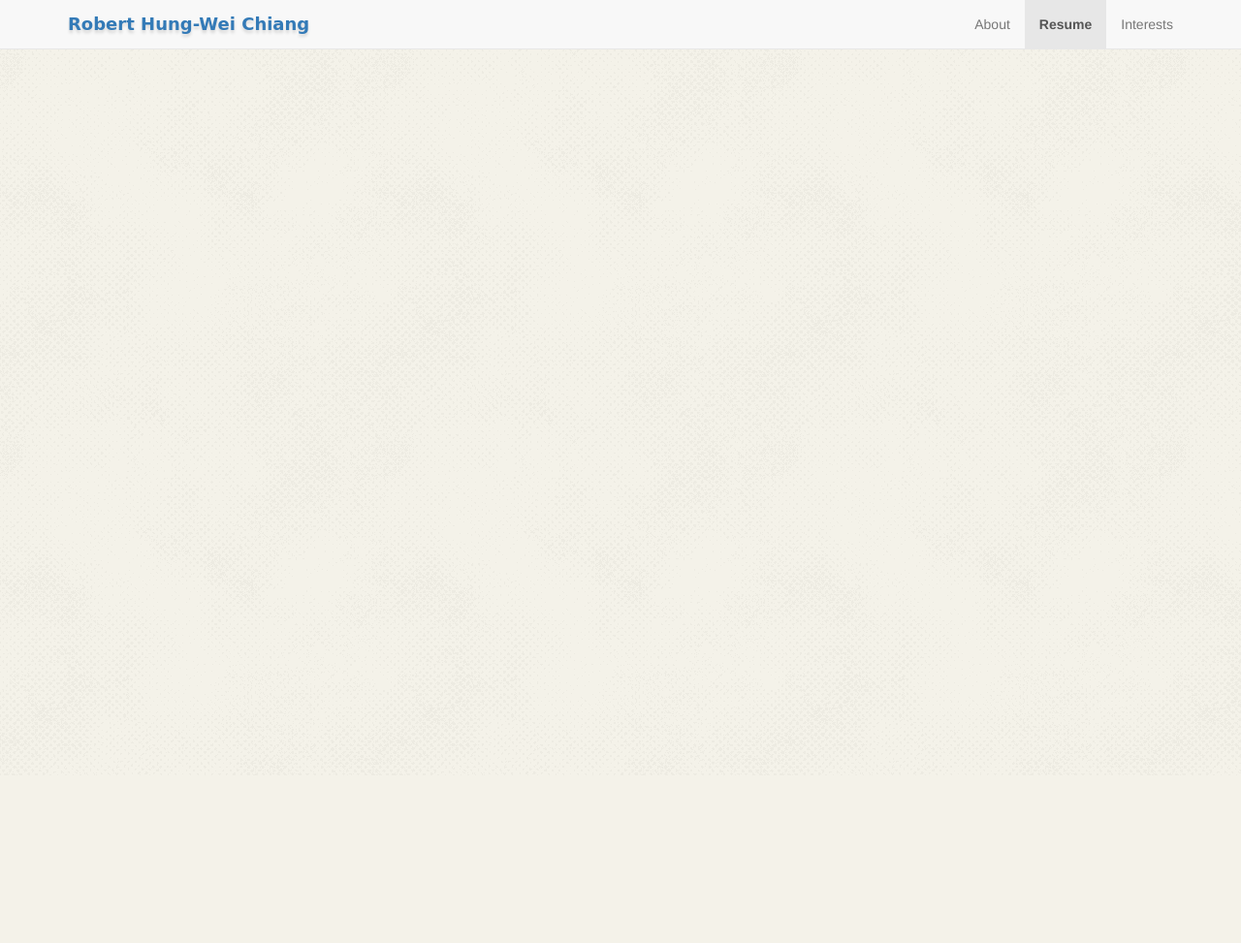
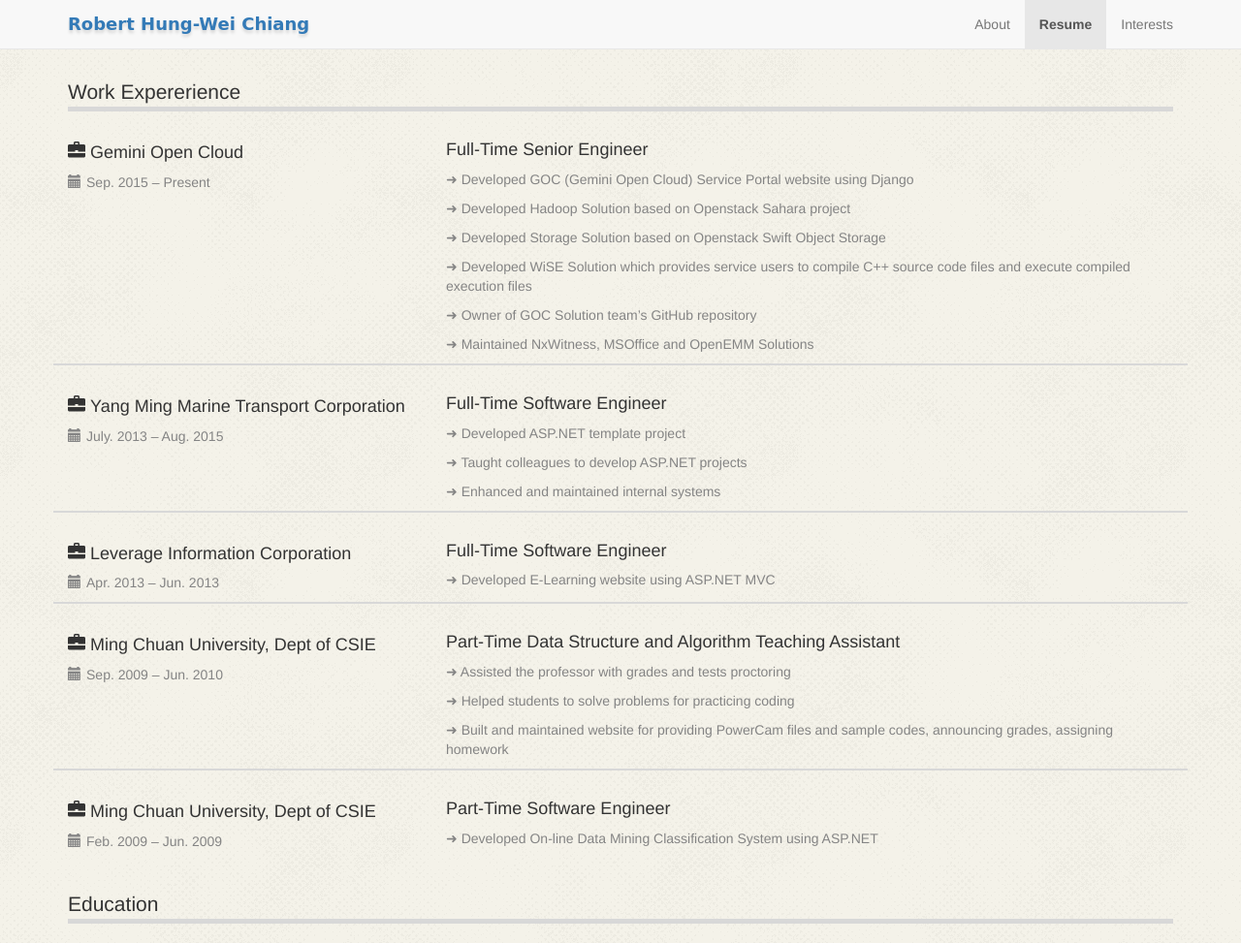
Before and after one commit to CutestPiglet/RobertHWChiang, a Django app: page /resume/ in a window 1280 px wide. Shown: the whole page at 97% size. Before the commit the page ends 51 px from the top, so only its background shows below. Run offline with Django 3.2, Linux system fonts and the light colour scheme; some libraries are stand-ins or nearby versions.

Commit message:
add work expereience contents

```diff
--- /dev/null
+++ b/static/css/resume.css
@@ -0,0 +1,17 @@
+h3 {
+  font-size: 22px;
+  margin: 5px 0 15px;
+}
+
+p {
+  color: #848484;
+}
+
+hr {
+  border-top: 2px solid #d8d8d8;
+  width: 100%;
+}
+
+i {
+  margin-right: 5px;
+}
--- /dev/null
+++ b/static/js/resume.js
@@ -0,0 +1,16 @@
+$(function(){
+    /* prepend arrow symbol to every p in main_content */
+    $('div.work_content p').each(function (){
+        $(this).prepend('&#10140; ');
+    });
+
+    /* prepend briefcase icon to every h4 in company div */
+    $('div.company h4').each(function (){
+        $(this).prepend('<i class="glyphicon glyphicon-briefcase"></i>');
+    });
+
+    /* prepend calendar icon to every p in company div */
+    $('div.company p').each(function (){
+        $(this).prepend('<i class="glyphicon glyphicon-calendar"></i>');
+    });
+})
--- a/templates/resume.html
+++ b/templates/resume.html
@@ -2,12 +2,88 @@
 {% load staticfiles %}
 
 {% block custom_css %}
-  <link href="{% static 'css/about.css' %}" rel="stylesheet">
+  <link href="{% static 'css/resume.css' %}" rel="stylesheet">
 {% endblock custom_css %}
 
 {% block custom_js %}
-  <script src="{% static "js/about.js" %}"></script>
+  <script src="{% static "js/resume.js" %}"></script>
 {% endblock custom_js %}
 
 {% block main_content %}
+  <!-- work experience -->
+  <fieldset>
+    <legend>Work Expererience</legend>
+    <div class="row">
+
+      <div class="col-md-4 company">
+        <h4>Gemini Open Cloud</h4>
+        <p>Sep. 2015 – Present</p>
+      </div>
+      <div class="col-md-8 work_content">
+        <h4>Full-Time Senior Engineer</h4>
+        <p>Developed GOC (Gemini Open Cloud) Service Portal website using Django</p>
+        <p>Developed Hadoop Solution based on Openstack Sahara project</p>
+        <p>Developed Storage Solution based on Openstack Swift Object Storage</p>
+        <p>Developed WiSE Solution which provides service users to compile C++ source code files and execute compiled execution files</p>
+        <p>Owner of GOC Solution team’s GitHub repository</p>
+        <p>Maintained NxWitness, MSOffice and OpenEMM Solutions</p>
+        <hr class="visible-xs">
+      </div>
+
+      <hr class="hidden-xs">
+      <div class="col-md-4 company">
+        <h4>Yang Ming Marine Transport Corporation</h4>
+        <p>July. 2013 – Aug. 2015</p>
+      </div>
+      <div class="col-md-8 work_content">
+        <h4>Full-Time Software Engineer</h4>
+        <p>Developed ASP.NET template project</p>
+        <p>Taught colleagues to develop ASP.NET projects</p>
+        <p>Enhanced and maintained internal systems</p>
+        <hr class="visible-xs">
+      </div>
+
+      <hr class="hidden-xs">
+      <div class="col-md-4 company">
+        <h4>Leverage Information Corporation</h4>
+        <p>Apr. 2013 – Jun. 2013</p>
+      </div>
+      <div class="col-md-8 work_content">
+        <h4>Full-Time Software Engineer</h4>
+        <p>Developed E-Learning website using ASP.NET MVC</p>
+        <hr class="visible-xs">
+      </div>
+
+      <hr class="hidden-xs">
+      <div class="col-md-4 company">
+        <h4>Ming Chuan University, Dept of CSIE</h4>
+        <p>Sep. 2009 – Jun. 2010</p>
+      </div>
+      <div class="col-md-8 work_content">
+        <h4>Part-Time Data Structure and Algorithm Teaching Assistant</h4>
+        <p>Assisted the professor with grades and tests proctoring</p>
+        <p>Helped students to solve problems for practicing coding</p>
+        <p>Built and maintained website for providing PowerCam files and sample codes, announcing grades, assigning homework</p>
+        <hr class="visible-xs">
+      </div>
+
+      <hr class="hidden-xs">
+      <div class="col-md-4 company">
+        <h4>Ming Chuan University, Dept of CSIE</h4>
+        <p>Feb. 2009 – Jun. 2009</p>
+      </div>
+      <div class="col-md-8 work_content">
+        <h4>Part-Time Software Engineer</h4>
+        <p>Developed On-line Data Mining Classification System using ASP.NET</p>
+        <hr class="visible-xs">
+      </div>
+
+    </div> <!-- row -->
+  </fieldset>
+
+  <!-- education -->
+  <fieldset>
+    <legend>Education</legend>
+  </fieldset>
+
 {% endblock main_content %}
```
